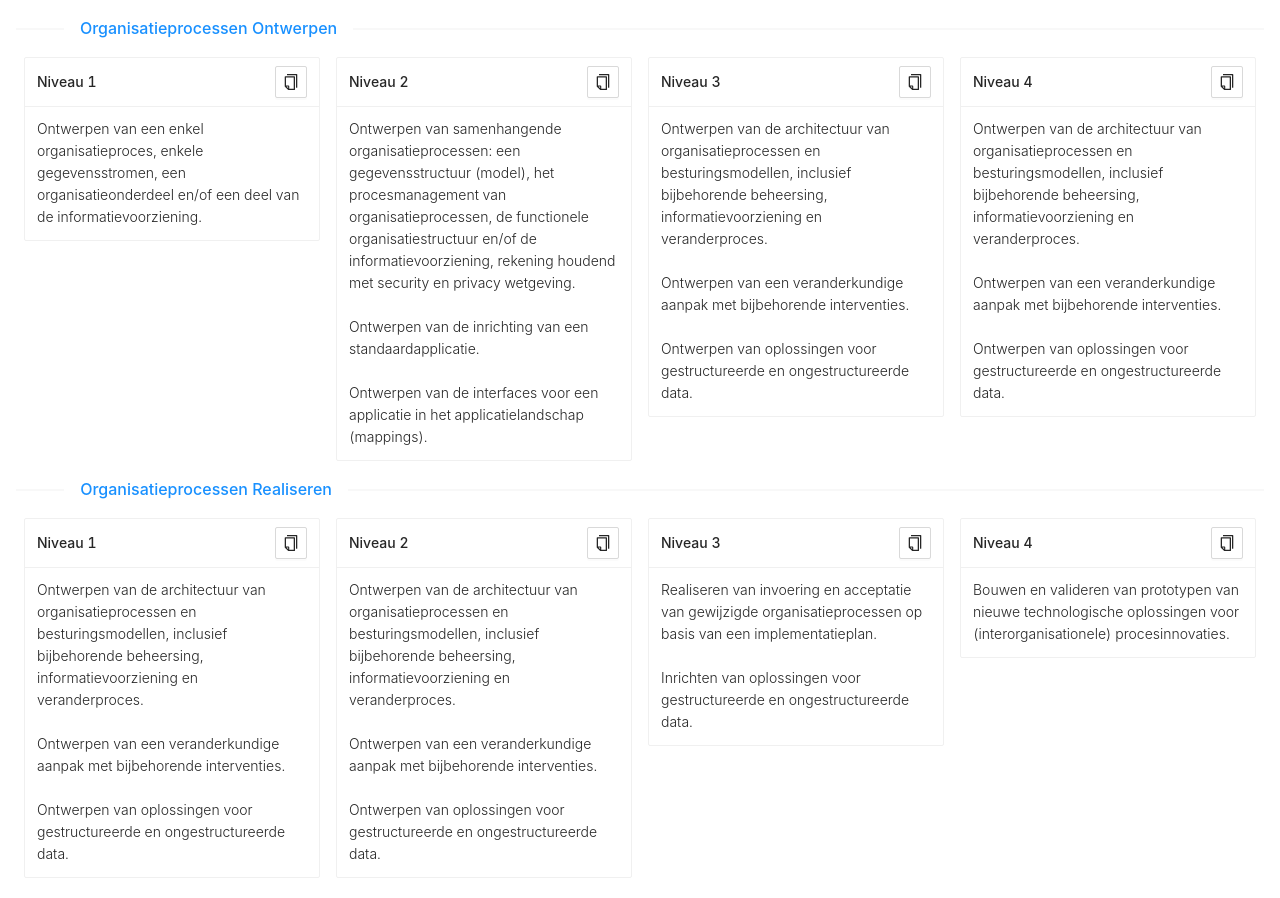
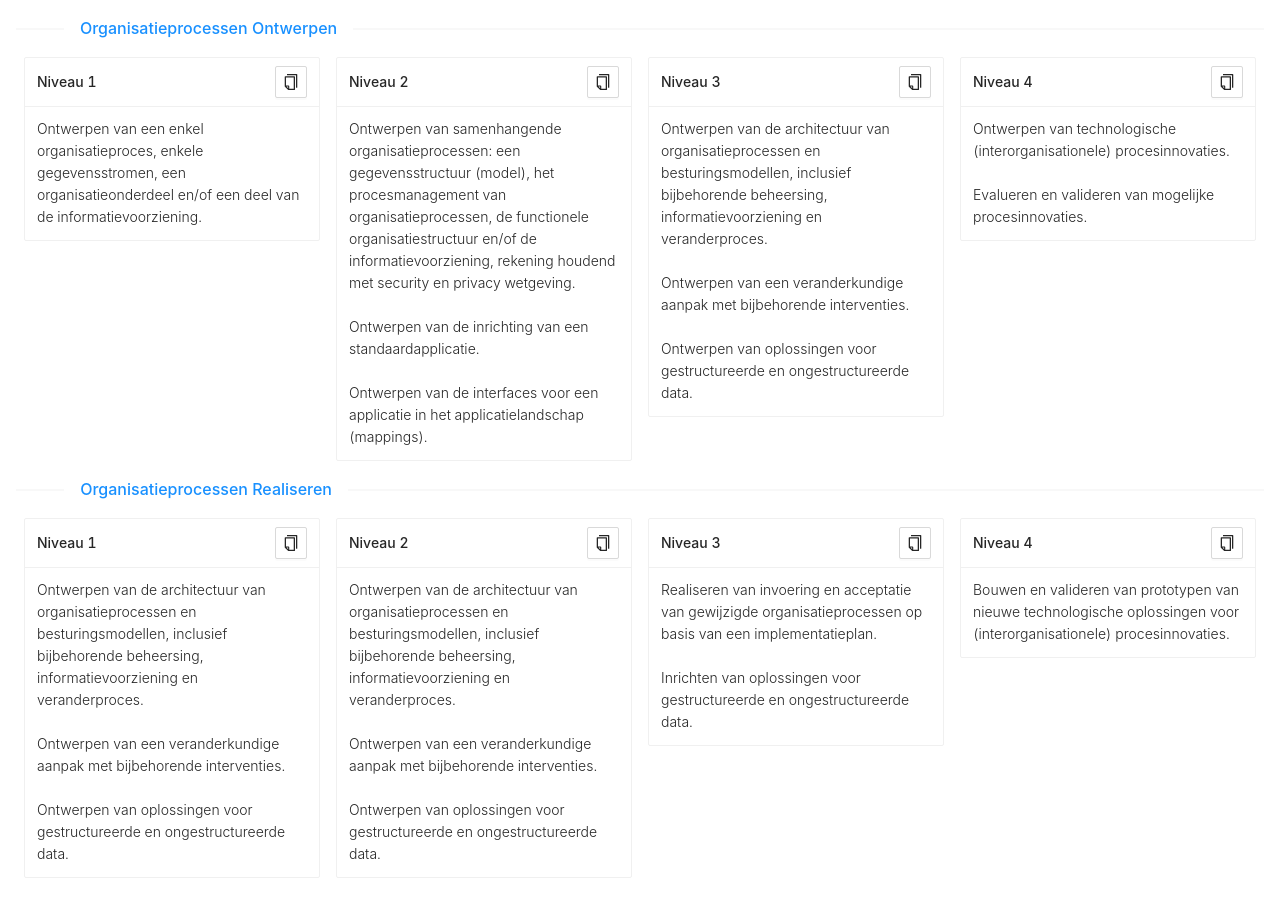
Before and after one commit to spark-156/leveling-education-framework, a React (Create React App) app in the folder frontend/: page / in a window 1280 px wide. Shown: the part 3122-4020 px from the top of the page. Built offline with nearby package versions, Linux system fonts and the light colour scheme.

Commit message:
fix bad hboi

```diff
--- a/frontend/src/data/hboi.js
+++ b/frontend/src/data/hboi.js
@@ -110,11 +110,9 @@ export const hboi = {
     Ontwerpen van een veranderkundige aanpak met bijbehorende interventies.
 
     Ontwerpen van oplossingen voor gestructureerde en ongestructureerde data.`,
-    `Ontwerpen van de architectuur van organisatieprocessen en besturingsmodellen, inclusief bijbehorende beheersing, informatievoorziening en veranderproces.
+    `Ontwerpen van technologische (interorganisationele) procesinnovaties.
 
-    Ontwerpen van een veranderkundige aanpak met bijbehorende interventies.
-
-    Ontwerpen van oplossingen voor gestructureerde en ongestructureerde data.`,
+    Evalueren en valideren van mogelijke procesinnovaties.`,
   ],
   "Organisatieprocessen Realiseren": [
     `Ontwerpen van de architectuur van organisatieprocessen en besturingsmodellen, inclusief bijbehorende beheersing, informatievoorziening en veranderproces.
```
